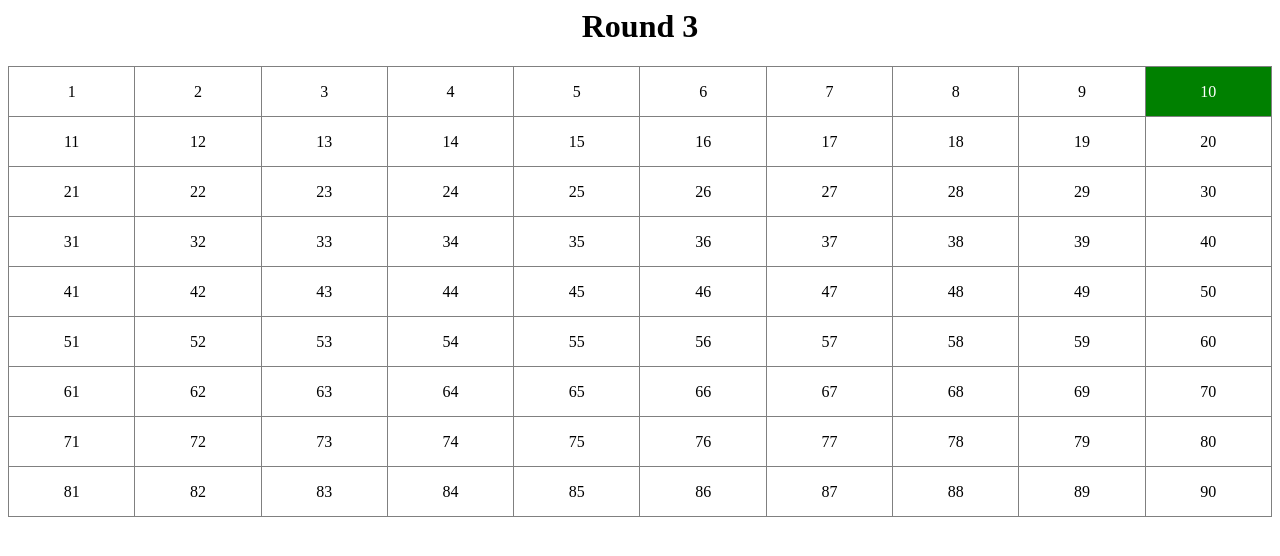
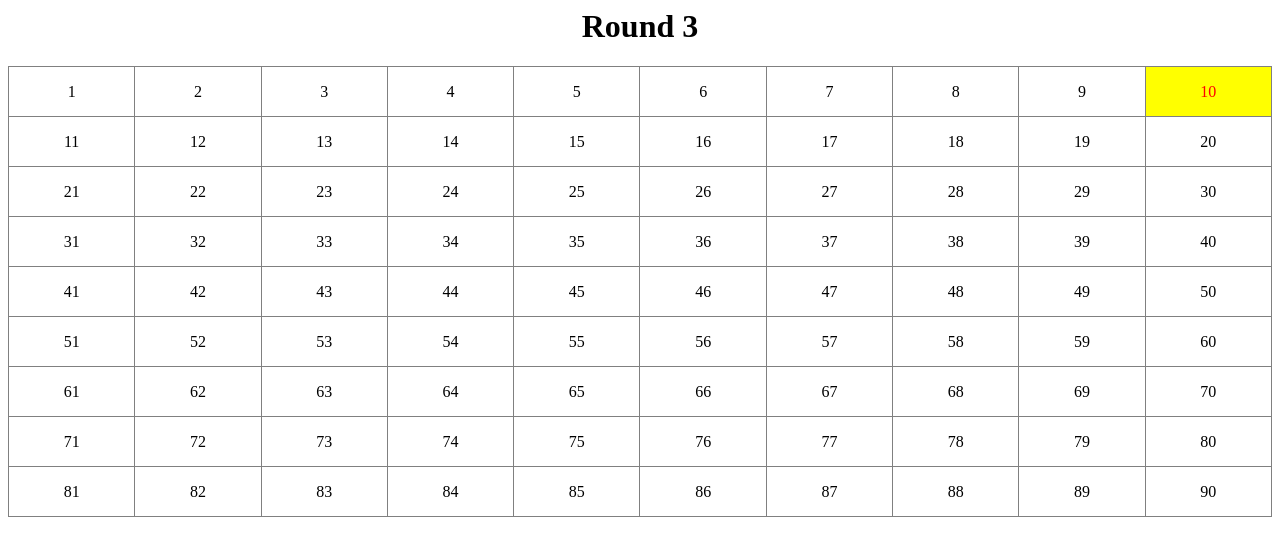
Before and after one commit to vinaymavi/musical-broccoli, a plain HTML site: page index.html in a window 1280 px wide. Both pictures are taken after a click on the element "10". Drawn offline with nearby package versions, Linux system fonts and the light colour scheme.

Commit message:
hightlight feature added.

```diff
--- a/index.html
+++ b/index.html
@@ -12,6 +12,7 @@
     var y=9;
     var count=1;
     var tHtml="";
+    var hightlightTime = 30*1000;
    for(i=1;i<=y;i++){
        var html="";
        html+="<tr>";
@@ -31,6 +32,7 @@
         }
     });
    $('table td').on("click",function(){
+       var self = this;
        if($(this).css("cursor") == "pointer"){
             $(this).css("color","black");
             $(this).css("background-color","white");
@@ -47,11 +49,17 @@
                 var arr = [];
                 arr.push($(this).data("value"));
            }
-            $(this).css("color","white");
-            $(this).css("background-color","green");
+            $(this).css("color","red");
+            $(this).css("background-color","yellow");
             $(this).css("cursor","pointer");
             localStorage.setItem(storage_name, JSON.stringify(arr));
        }
+
+       setTimeout(function(){
+           $(self).css("color","white");
+            $(self).css("background-color","green");
+            $(self).css("cursor","pointer");
+       },hightlightTime);
     });
 });
         </script>
```
